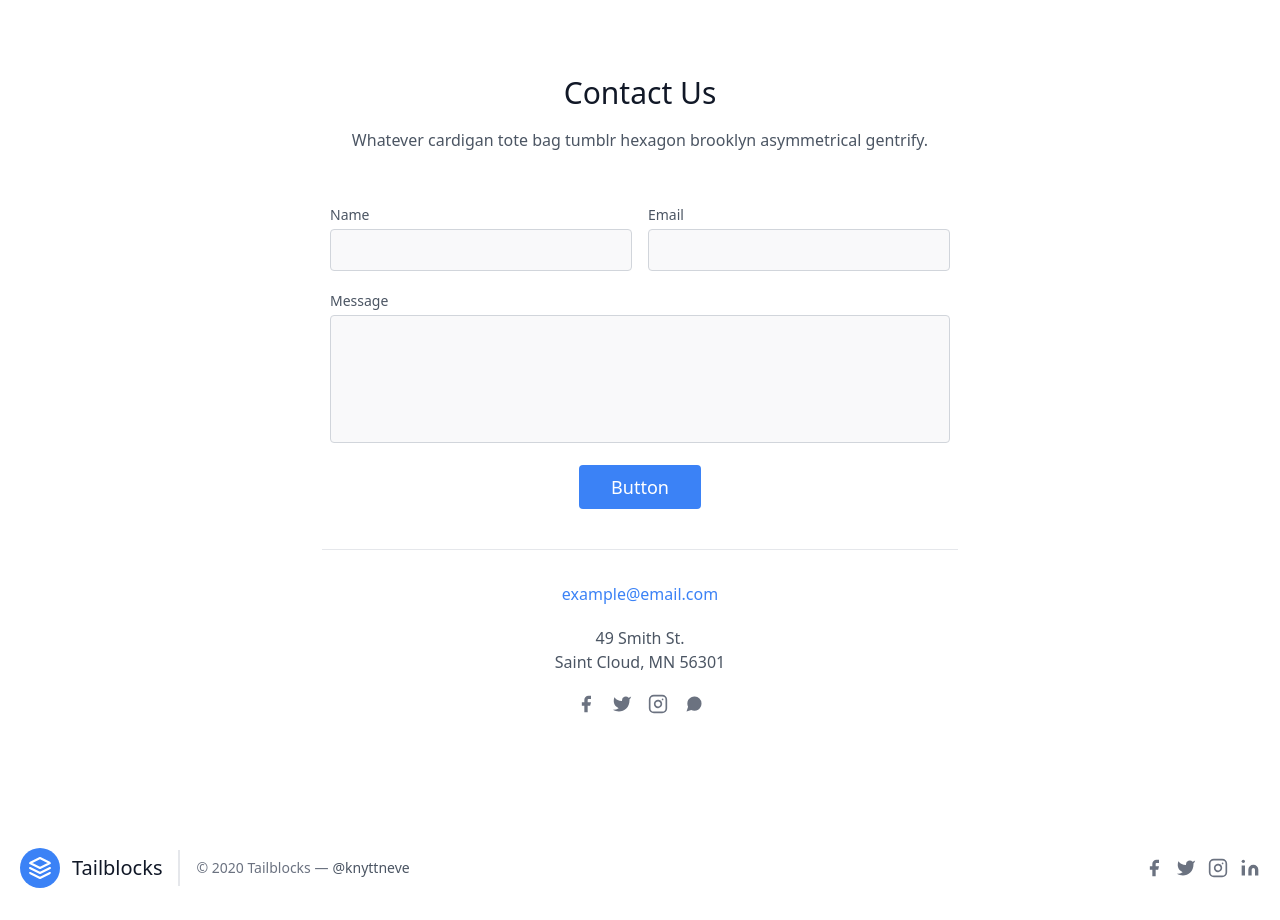
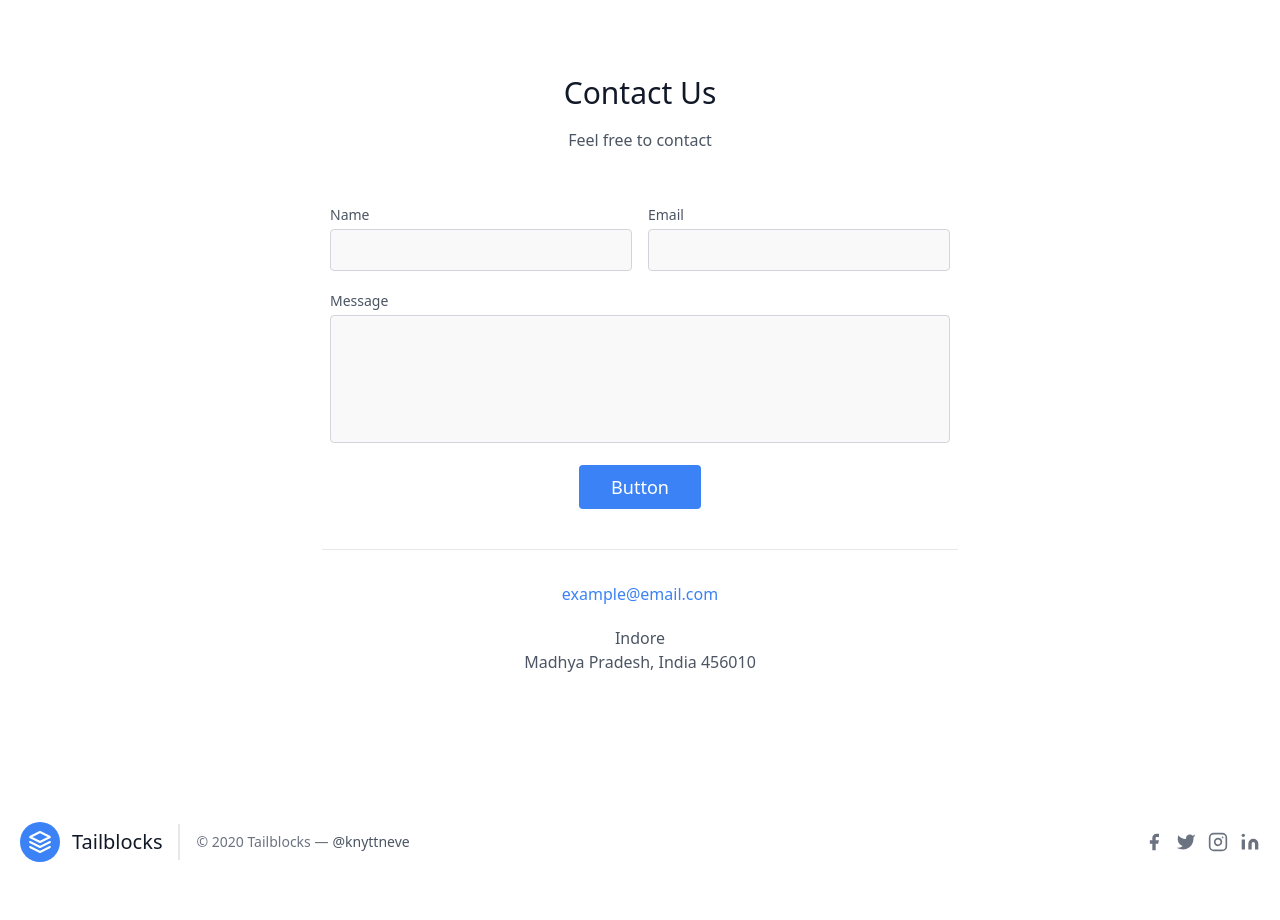
Before and after one commit to AshutoshGautamDev/reanudar, a React (Create React App) app: page / in a window 1280 px wide. Shown: the part 5980-6900 px from the top of the page. After the commit the page ends 6874 px from the top, so only its background shows below. Built offline with nearby package versions, Linux system fonts and the light colour scheme.

Commit message:
Added the email service in the contact list

```diff
--- a/package.json
+++ b/package.json
@@ -7,6 +7,7 @@
     "@testing-library/jest-dom": "^5.11.4",
     "@testing-library/react": "^11.1.0",
     "@testing-library/user-event": "^12.1.10",
+    "emailjs-com": "^3.2.0",
     "react": "^17.0.2",
     "react-dom": "^17.0.2",
     "react-router-dom": "^5.2.0",
--- a/src/App.js
+++ b/src/App.js
@@ -1,15 +1,14 @@
 import React from "react";
 import { BrowserRouter as Router } from "react-router-dom";
-import "./App.css";
 import Contact from "./components/Contact";
 import Education from "./components/Education";
-import IndexPage from "./components/IndexPage";
 import Profile from "./components/Profile";
 import Footer from "./components/Resume/Footer";
 import Header from "./components/Resume/Header";
 import Skills from "./components/Skills";
 import Projects from "./components/Projects";
 import Experience from "./components/Experience";
+import "./App.css";
 
 function App() {
   return (
--- a/src/components/Contact.js
+++ b/src/components/Contact.js
@@ -1,8 +1,56 @@
-import React from "react";
+import React, { useState } from "react";
+import { send } from "emailjs-com";
 
 const Contact = () => {
+  const [toSend, setToSend] = useState({
+    from_name: "",
+    to_name: "Ashutosh Gautam",
+    message: "",
+    reply_to: "",
+  });
+
+  const handleChange = (e) => {
+    setToSend({ ...toSend, [e.target.name]: e.target.value });
+  };
+
+  const onSubmit = () => {
+    if (
+      toSend.from_name === "" ||
+      toSend.message === "" ||
+      toSend.reply_to === ""
+    ) {
+      alert("Plese enter all details");
+    }
+
+    let validRegex =
+      /^[a-zA-Z0-9.!#$%&'*+/=?^_`{|}~-]+@[a-zA-Z0-9-]+(?:\.[a-zA-Z0-9-]+)*$/;
+    if (!toSend.reply_to.match(validRegex)) {
+      alert("please enter valid email id");
+      return;
+    }
+
+    if (toSend.message.length < 50) {
+      alert("Enter message with at least 50 character");
+      return;
+    }
+
+    send(
+      "service_9n4hxnc",
+      "template_h2aj87l",
+      toSend,
+      "user_rPqnnzdCtlABCTTUB4ZXP"
+    )
+      .then((response) => {
+        console.log("SUCCESS!", response.status, response.text);
+        alert("Done");
+      })
+      .catch((err) => {
+        console.log("FAILED...", err);
+        alert("Error");
+      });
+  };
+
   return (
-    <>
     <section class="text-gray-600 body-font relative">
       <div class="container px-5 py-24 mx-auto">
         <div class="flex flex-col text-center w-full mb-12">
@@ -10,8 +58,7 @@ const Contact = () => {
             Contact Us
           </h1>
           <p class="lg:w-2/3 mx-auto leading-relaxed text-base">
-              Whatever cardigan tote bag tumblr hexagon brooklyn asymmetrical
-              gentrify.
+            Feel free to contact
           </p>
         </div>
         <div class="lg:w-1/2 md:w-2/3 mx-auto">
@@ -23,8 +70,10 @@ const Contact = () => {
                 </label>
                 <input
                   type="text"
-                    id="name"
-                    name="name"
+                  id="from_name"
+                  name="from_name"
+                  value={toSend.from_name}
+                  onChange={handleChange}
                   class="w-full bg-gray-100 bg-opacity-50 rounded border border-gray-300 focus:border-blue-500 focus:bg-white focus:ring-2 focus:ring-blue-200 text-base outline-none text-gray-700 py-1 px-3 leading-8 transition-colors duration-200 ease-in-out"
                 />
               </div>
@@ -36,9 +85,11 @@ const Contact = () => {
                 </label>
                 <input
                   type="email"
-                    id="email"
-                    name="email"
+                  id="reply_to"
+                  name="reply_to"
                   class="w-full bg-gray-100 bg-opacity-50 rounded border border-gray-300 focus:border-blue-500 focus:bg-white focus:ring-2 focus:ring-blue-200 text-base outline-none text-gray-700 py-1 px-3 leading-8 transition-colors duration-200 ease-in-out"
+                  value={toSend.reply_to}
+                  onChange={handleChange}
                 />
               </div>
             </div>
@@ -51,86 +102,33 @@ const Contact = () => {
                   id="message"
                   name="message"
                   class="w-full bg-gray-100 bg-opacity-50 rounded border border-gray-300 focus:border-blue-500 focus:bg-white focus:ring-2 focus:ring-blue-200 h-32 text-base outline-none text-gray-700 py-1 px-3 resize-none leading-6 transition-colors duration-200 ease-in-out"
+                  value={toSend.message}
+                  onChange={handleChange}
                 ></textarea>
               </div>
             </div>
             <div class="p-2 w-full">
-                <button class="flex mx-auto text-white bg-blue-500 border-0 py-2 px-8 focus:outline-none hover:bg-blue-600 rounded text-lg">
+              <button
+                onClick={onSubmit}
+                class="flex mx-auto text-white bg-blue-500 border-0 py-2 px-8 focus:outline-none hover:bg-blue-600 rounded text-lg"
+              >
                 Button
               </button>
             </div>
             <div class="p-2 w-full pt-8 mt-8 border-t border-gray-200 text-center">
-                <a class="text-blue-500">example@email.com</a>
+              <a href="aashutoshgautam2611@gmail.com" class="text-blue-500">
+                example@email.com
+              </a>
               <p class="leading-normal my-5">
-                  49 Smith St.
+                Indore
                 <br />
-                  Saint Cloud, MN 56301
+                Madhya Pradesh, India 456010
               </p>
-                <span class="inline-flex">
-                  <a class="text-gray-500">
-                    <svg
-                      fill="currentColor"
-                      stroke-linecap="round"
-                      stroke-linejoin="round"
-                      stroke-width="2"
-                      class="w-5 h-5"
-                      viewBox="0 0 24 24"
-                    >
-                      <path d="M18 2h-3a5 5 0 00-5 5v3H7v4h3v8h4v-8h3l1-4h-4V7a1 1 0 011-1h3z"></path>
-                    </svg>
-                  </a>
-                  <a class="ml-4 text-gray-500">
-                    <svg
-                      fill="currentColor"
-                      stroke-linecap="round"
-                      stroke-linejoin="round"
-                      stroke-width="2"
-                      class="w-5 h-5"
-                      viewBox="0 0 24 24"
-                    >
-                      <path d="M23 3a10.9 10.9 0 01-3.14 1.53 4.48 4.48 0 00-7.86 3v1A10.66 10.66 0 013 4s-4 9 5 13a11.64 11.64 0 01-7 2c9 5 20 0 20-11.5a4.5 4.5 0 00-.08-.83A7.72 7.72 0 0023 3z"></path>
-                    </svg>
-                  </a>
-                  <a class="ml-4 text-gray-500">
-                    <svg
-                      fill="none"
-                      stroke="currentColor"
-                      stroke-linecap="round"
-                      stroke-linejoin="round"
-                      stroke-width="2"
-                      class="w-5 h-5"
-                      viewBox="0 0 24 24"
-                    >
-                      <rect
-                        width="20"
-                        height="20"
-                        x="2"
-                        y="2"
-                        rx="5"
-                        ry="5"
-                      ></rect>
-                      <path d="M16 11.37A4 4 0 1112.63 8 4 4 0 0116 11.37zm1.5-4.87h.01"></path>
-                    </svg>
-                  </a>
-                  <a class="ml-4 text-gray-500">
-                    <svg
-                      fill="currentColor"
-                      stroke-linecap="round"
-                      stroke-linejoin="round"
-                      stroke-width="2"
-                      class="w-5 h-5"
-                      viewBox="0 0 24 24"
-                    >
-                      <path d="M21 11.5a8.38 8.38 0 01-.9 3.8 8.5 8.5 0 01-7.6 4.7 8.38 8.38 0 01-3.8-.9L3 21l1.9-5.7a8.38 8.38 0 01-.9-3.8 8.5 8.5 0 014.7-7.6 8.38 8.38 0 013.8-.9h.5a8.48 8.48 0 018 8v.5z"></path>
-                    </svg>
-                  </a>
-                </span>
             </div>
           </div>
         </div>
       </div>
     </section>
-    </>
   );
 };
 
--- a/src/components/Resume/Header.js
+++ b/src/components/Resume/Header.js
@@ -55,7 +55,7 @@ const Header = () => {
             class="modal z-10 h-screen w-full fixed left-0 top-0 flex justify-center items-center bg-black bg-opacity-50 backdrop-filter backdrop-blur-lg"
             onClick={() => setShowModal(!showModal)}
           >
-            <div class="bg-white rounded shadow-lg w-10/12 md:w-1/3">
+            <div class="bg-white rounded shadow-lg w-10/12 md:w-1/3 ">
               <div class="border-b px-4 py-2 flex justify-between items-center">
                 <h3 class="font-semibold text-lg">Select !!</h3>
                 <button
@@ -65,7 +65,7 @@ const Header = () => {
                   X
                 </button>
               </div>
-              <div class="px-3 py-16">
+              <div class="px-3 py-16 backdrop-filter backdrop-blur-lg">
                 <div class="flex flex-col items-left text-base justify-center">
                   {links.map(({ name, redirect }) => {
                     return <Link class="ml-4 mr-5 mb-4 shadow-lg">{name}</Link>;
```
Also changed, not shown: 1 other file (tests, documents, lock files or other folders). Lines whose indentation alone changed are shown as unchanged.
